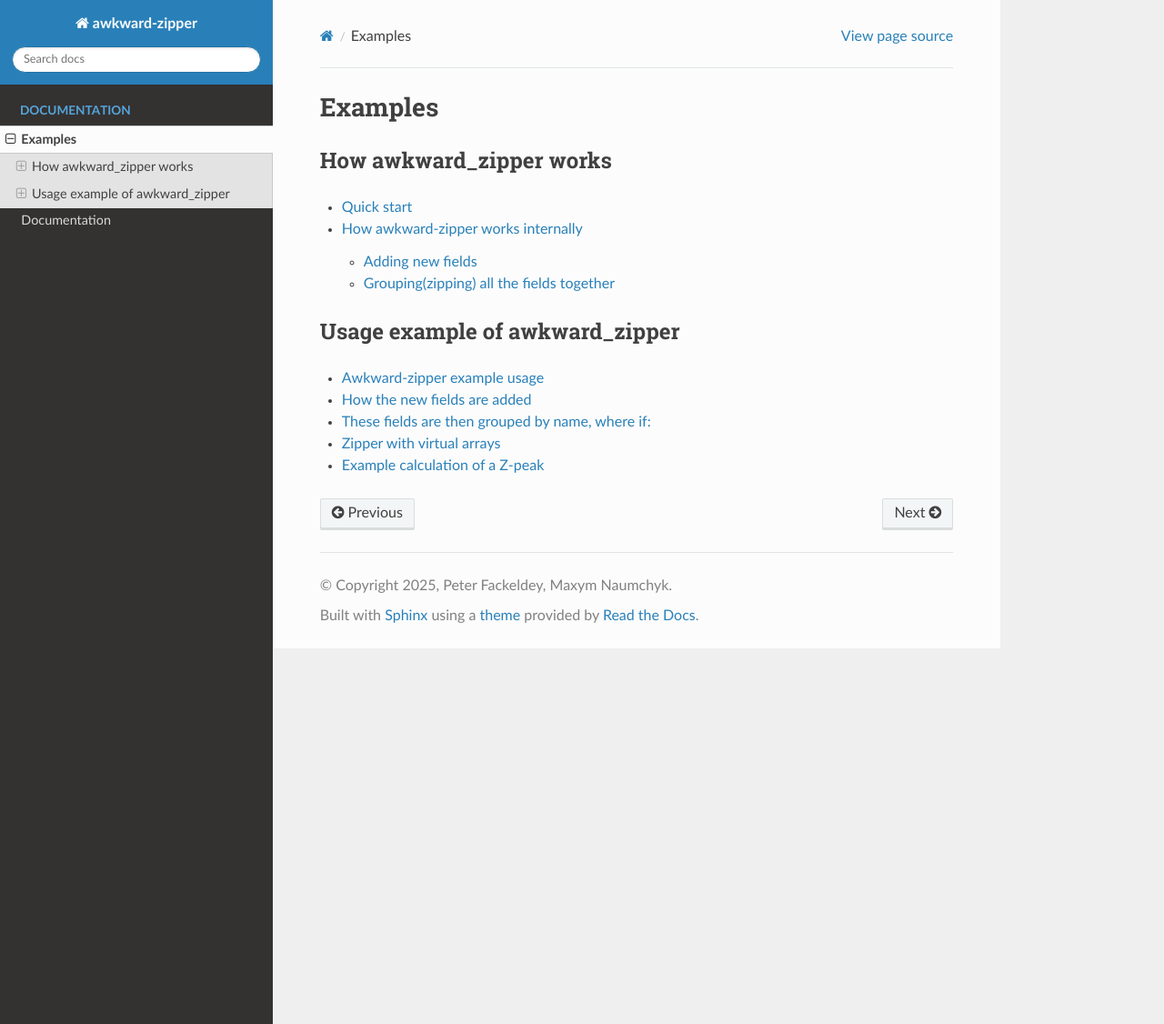
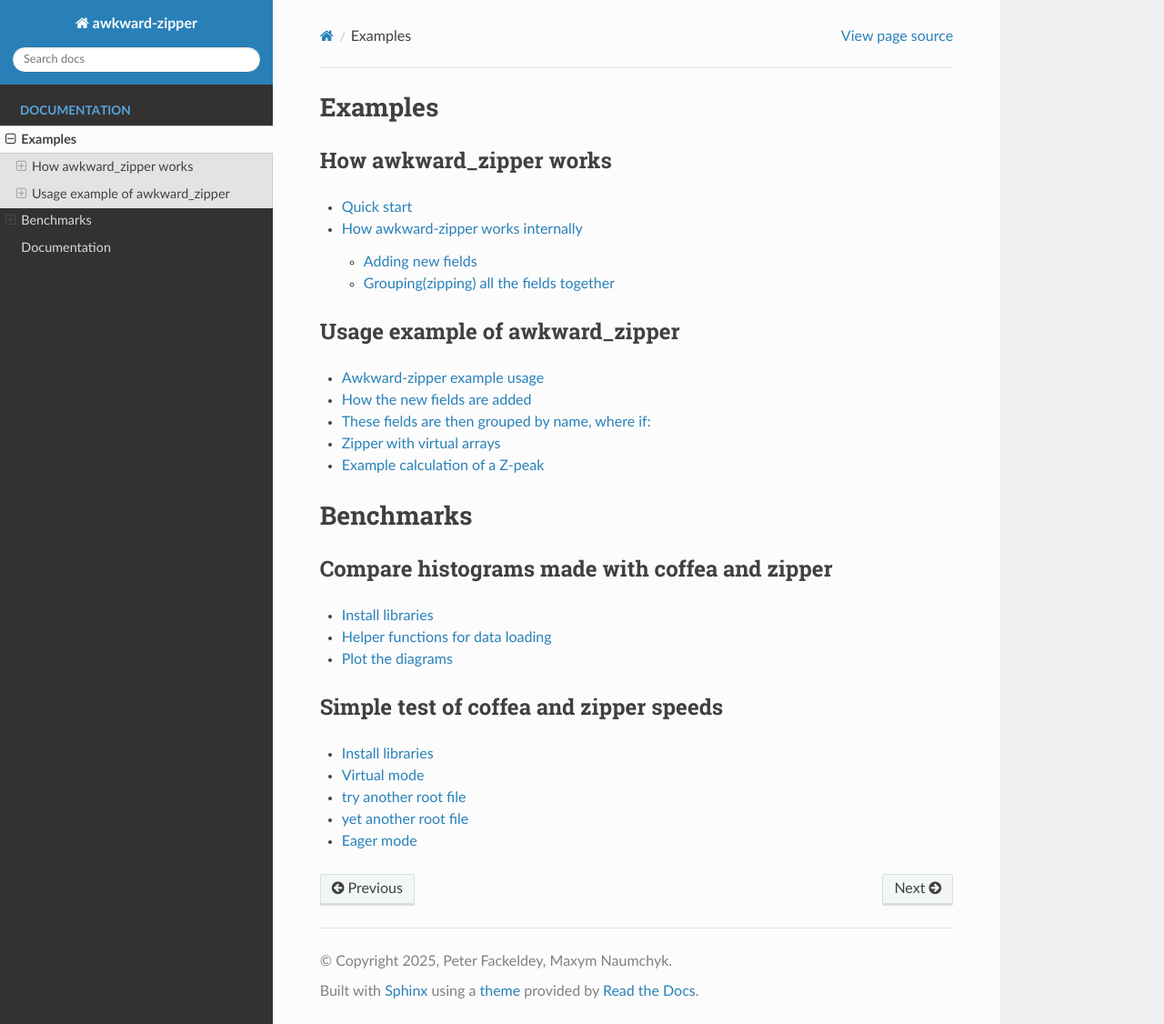
Before and after one commit to maxymnaumchyk/awkward-zipper, a Sphinx documentation site: the page built from docs/notebooks.rst, in a window 1280 px wide and 1126 px high. Shown: the whole window at 91% size. Built offline with Sphinx 7.4.7 and the Read the Docs theme 3.1.0, drawn with Linux system fonts in a browser that asks for light colours.

Commit message:
add jupyter notebooks to documentation

```diff
--- a/docs/notebooks.rst
+++ b/docs/notebooks.rst
@@ -14,3 +14,20 @@ Usage example of awkward_zipper
 .. toctree::
 
    notebooks/Usage_example_of_awkward_zipper.ipynb
+
+Benchmarks
+======================
+
+Compare histograms made with coffea and zipper
+-----------
+
+.. toctree::
+
+   benchmarks/compare_histograms_made_with_coffea_and_zipper.ipynb
+
+Simple test of coffea and zipper speeds
+-----------
+
+.. toctree::
+
+   benchmarks/simple_test_of_coffea_and_zipper_speeds.ipynb
```
Also changed, not shown: .pre-commit-config.yaml, docs/benchmarks/compare_histograms_made_with_coffea_and_zipper.ipynb (renamed from doc/benchmarks/compare_histograms_from_coffea_and_zipper.ipynb), docs/benchmarks/simple_test_of_coffea_and_zipper_speeds.ipynb (renamed from doc/benchmarks/simple_test_of_coffea_and_zipper_speeds.ipynb), 2 other files.
